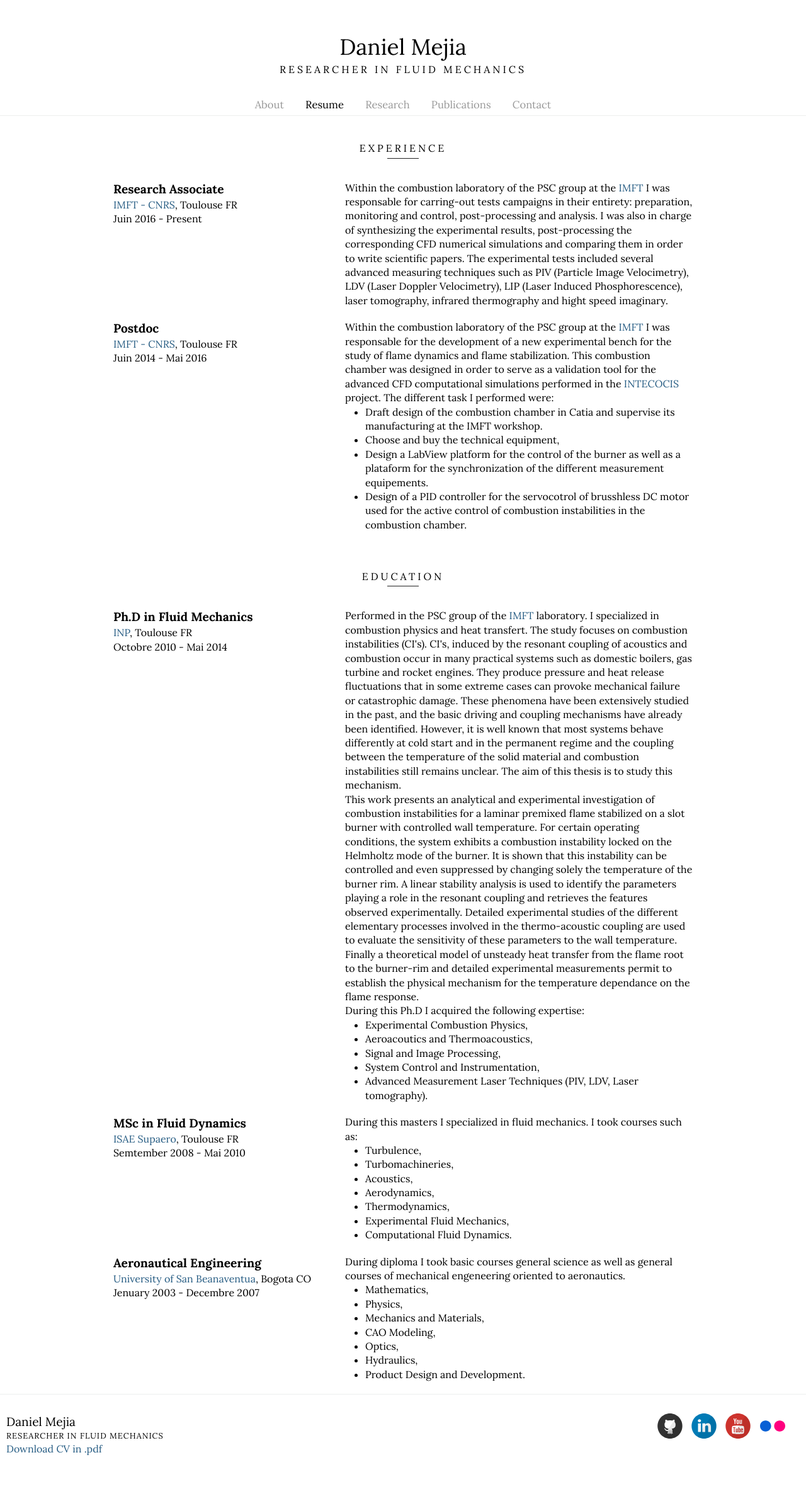
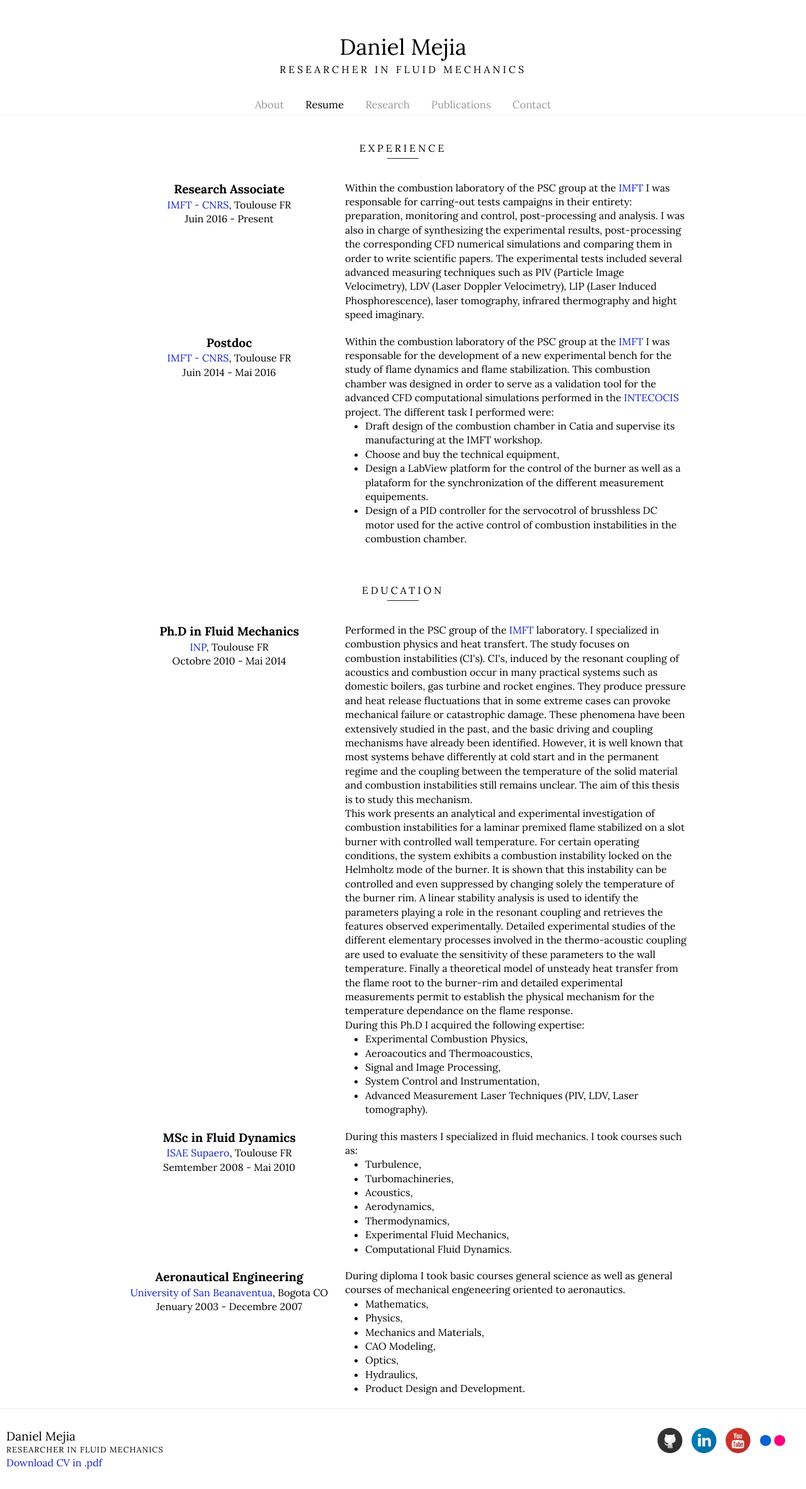
Before and after one commit to dmejia04/resume, a Jekyll site: the page built from resume.html, in a window 1280 px wide. Shown: the whole page at 63% size. Built offline with Jekyll 4.4.1, drawn with Linux system fonts in a browser that asks for light colours; before the commit the page ends 2341 px from its top, so only the background shows below that.

Commit message:
Changues version movile

```diff
--- a/_includes/about.html
+++ b/_includes/about.html
@@ -4,7 +4,7 @@
         <h3 class="section-title">A Little Bit About Me</h3>
         <dl class="history">
                 <dt>
-                    <p><img class="profilePicture" src="data/img/daniel/profilePic02.jpg" alt="Profile Picture"></p>
+                    <img class="profilePicture" src="data/img/daniel/profilePic02.jpg" alt="Profile Picture">
                 </dt>
                     <dd>
                         <p>Hello, I am Daniel Mejia a 33 years old French/Colombian researcher. I was born and raised in Armenia, a small city in the hart of the Colombian coffee region. I lived there until completed a scientific baccalaureate in 2001. In 2002 I moved to Bogota D.C to continue my education in a aeronautical engineering school. Here I developed a taste for fluid mechanics and propulsion. In the mean time I alternate my studies with work experiences in the US. I spend four winters in the Aspen mountains working as a snowboard guide and a cook. In 2007 I obtained my aeronautical engineering degree from the <a class="link" href="{{ site.links.usb }}">University of San Beanaventua</a>. <!--I was head of the class with an average of 4.8/5.0.--> In 2008 I moved to Toulouse France to do a masters of science in fluid dynamics at the <a class="link" href="{{ site.links.supaero }}">ISAE-SUPAERO</a>. I graduated in the spring 2010 and I started a Ph.D in fluid mechanics, specialized in combustion physics at <a class="link" href="{{ site.links.imft }}">IMFT</a> lab in Toulouse. I defended my Ph.D in the spring of 2014<!--, with great reviews from the jury-->. Since then I have been working as a postdoc for the <a class="link" href="{{ site.links.cnrs }}">CNRS</a> in the <a class="link" href="{{ site.links.itecocis }}">INTECOCIS</a> project. I obtained the french nationality in the winter of 2015.</p>
@@ -270,13 +270,13 @@
                                 <div class="mySlidesS fade">
                                   <div class="numbertextS">3 / 4</div>
                                   <img src="data/img/snow/snow03.jpg" style="width:100%">
-                                  <div class="textS">Verbier, Valais Switzerland</div>
+                                  <div class="textS">Verbier, Valais CH</div>
                                 </div>
 
                                 <div class="mySlidesS fade">
                                   <div class="numbertextS">3 / 4</div>
                                   <img src="data/img/snow/snow04.jpg" style="width:100%">
-                                  <div class="textS">Verbier, Valais Switzerland</div>
+                                  <div class="textS">Verbier, Valais CH</div>
                                 </div>
 
                                 <a class="prevS" onclick="plusSlidesS(-1)">&#x276E;</a>
--- a/_sass/_about.scss
+++ b/_sass/_about.scss
@@ -7,12 +7,10 @@
 .history {
     dt {
         width: 40%;
-        //background-color: #999;
         text-align: center;
     }
     dd {
         width: 59%;
-        //background-color: #269;
     }
 }
 
@@ -27,9 +25,13 @@
     .history dt, dd {
         display: block;
     }
+    .history dt {
+        width: 100%;
+        text-align: center;
+    }
     .history dd {
-        display: block;
         width: 100%;
+        text-align: left;
     }
     .profilePicture {
         width: 100%;
@@ -51,20 +53,26 @@
 
 .skills dt {
     width: 50%;
-    //background-color: #999;
     text-align: right;
     padding-right: 10px;
 }
 
 .skills dd {
     width: 49%;
-    //background-color: #269;
     padding-left: 10px;
 }
 
 @media(max-width: 640px) {
     .skills dt, dd {
+        width: 100%;
         display: block;
+        text-align: center;
+        padding-right: 0px;
+    }
+    .skills dd {
+        width: 100%;
+        padding-left: 0px;
+        padding-top: 5px;
     }
 }
 
@@ -78,12 +86,24 @@
     dt {
         width: 40%;
         text-align: left;
-        //text-align: left;
-        //text-align: center;
     }
     dd {
         width: 59%;
-        //background-color: #269;
+    }
+}
+
+@media(max-width: 640px) {
+    .hobbies dt, dd {
+        width: 100%;
+        display: block;
+        padding-right: 0px;
+    }
+    .hobbies dt {
+        text-align: center;
+    }
+    .hobbies dd {
+        width: 100%;
+        text-align: left;
     }
 }
 
@@ -158,6 +178,12 @@
 }
 
 /* On smaller screens, decrease text size */
-@media only screen and (max-width: 300px) {
-  .prev, .next,.text {font-size: 11px}
+@media only screen and (max-width: 640px) {
+  .textF, .textP, .textS, .nextF, .nextP, .nextS, .prevF, .prevP, .prevS {
+      font-size: 11px
+    }
+  .prevF, .prevP, .prevS {
+    left: 0;
+    border-radius: 0 3px 3px 0;
+  }
 }
--- a/_sass/_footer.scss
+++ b/_sass/_footer.scss
@@ -58,5 +58,13 @@
 @media(max-width: 640px) {
     .footerColWraper dt, dd {
         display: block;
+        width: 100%;
+        text-align: center;
+    }
+
+    .footerColWraper dd {
+        width: 100%;
+        text-align: center;
+        padding-top: 15px;
     }
 }
--- a/_sass/_layoutContent.scss
+++ b/_sass/_layoutContent.scss
@@ -37,11 +37,11 @@
 
 .link {
   transition: color .4s;
-  color: #265C83;
+  color: #1122CC;
   text-decoration: none;
 
   &:visited {
-    color: #265C83;
+    color: #6611CC;
   }
   &:hover   { color: #007BE6;
   }
--- a/_sass/_resume.scss
+++ b/_sass/_resume.scss
@@ -10,26 +10,57 @@
     margin-bottom: 20px;
 }
 
+.experience {
+    dt {
+        width: 40%;
+        text-align: center;
+    }
+    dd {
+        width: 59%;
+    }
+}
+
+.education {
+    dt {
+        width: 40%;
+        text-align: center;
+    }
+    dd {
+        width: 59%;
+    }
+}
+
+
 .taskPostdoc, .listCourses {
     list-style-position:outside;
     margin-left: 2em;
 }
 
-@media(min-width: 640px) {
+@media(max-width: 640px) {
     .experience {
+        dt, dd {
+            display: block;
+        }
         dt {
-            width: 40%;
+            width: 100%;
+            text-align: center;
         }
         dd {
-            width: 60%;
+            width: 100%;
+            text-align: left;
         }
     }
     .education {
+        dt, dd {
+            display: block;
+        }
         dt {
-            width: 40%;
+            width: 100%;
+            text-align: center;
         }
         dd {
-            width: 60%;
+            width: 100%;
+            text-align: left;
         }
     }
 }
```
Also changed, not shown: 7 other files.
